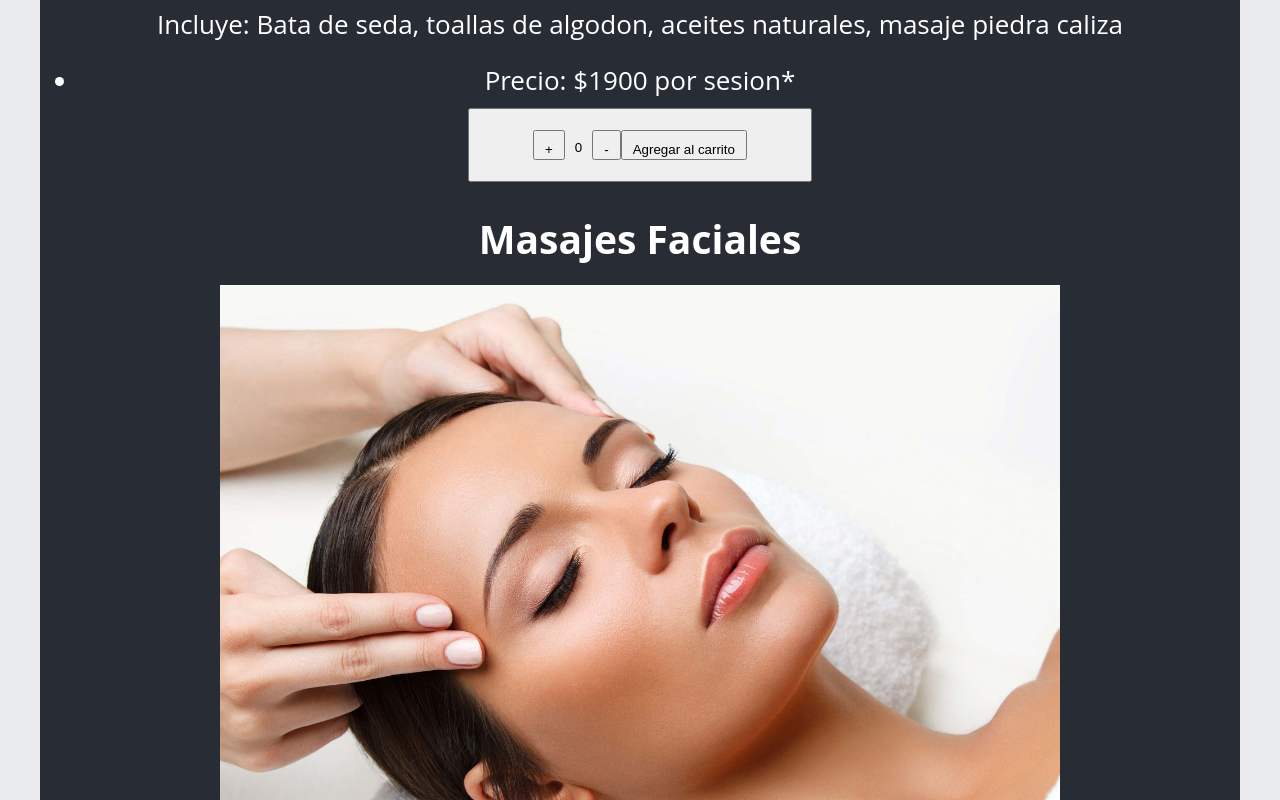
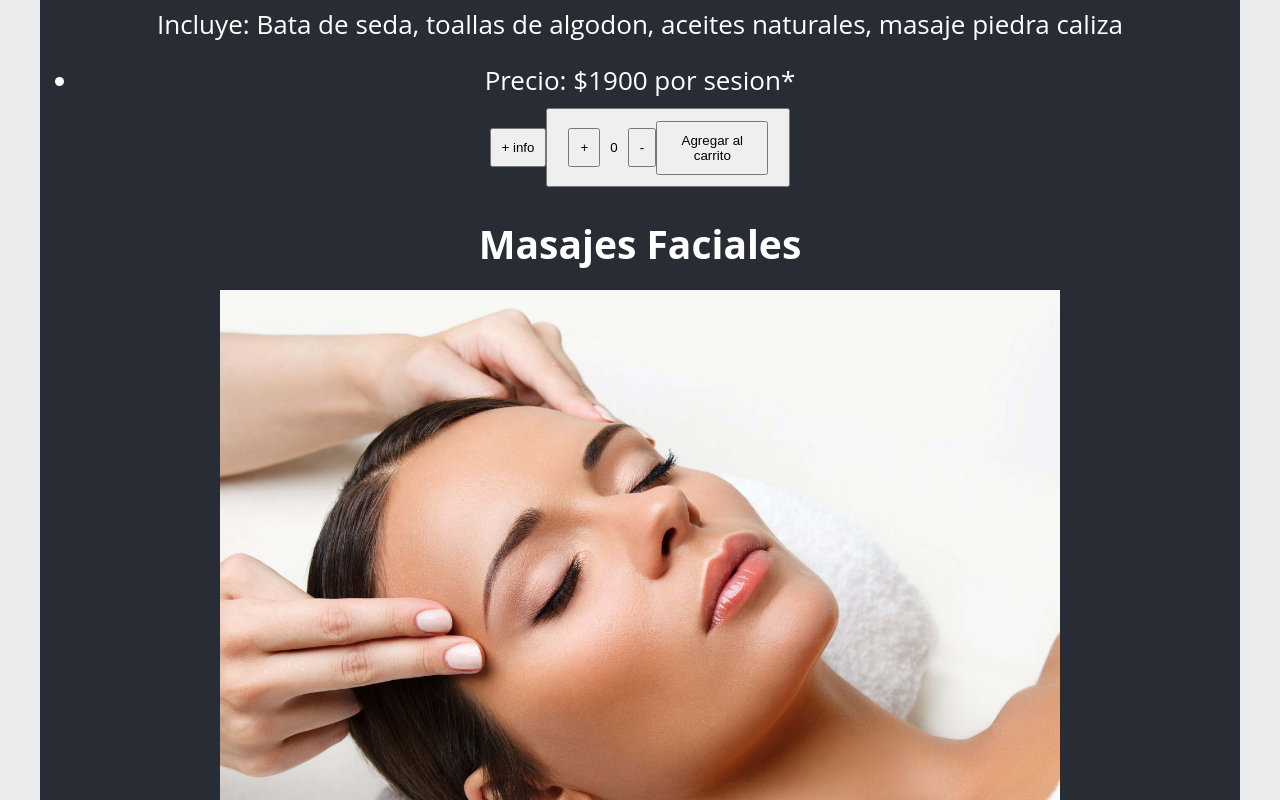
Before and after one commit to edperez88/ecommerce-app-react, a React (Create React App) app in the folder src/my-app-react/: page / in a window 1280 px wide. Shown: the part 980-1780 px from the top of the page. Built offline with nearby package versions, Linux system fonts and the light colour scheme.

Commit message:
btn cards y detalles

```diff
--- a/src/my-app-react/src/asyncMock.js
+++ b/src/my-app-react/src/asyncMock.js
@@ -8,7 +8,7 @@ const Servicios = [
         incluye: 'Incluye: Bata de seda, toallas de algodon, aceites naturales, masaje piedra caliza',
         img: './images/img-masajes-3.jpg',
         id: '1',
-        cat: 'desco',
+        detalle:'+ info',
         stock:10
 
     },
@@ -19,7 +19,7 @@ const Servicios = [
         incluye: 'Incluye: Bata de seda, toallas de algodon, aceites naturales',
         img: 'images/img-facial-1.jpg',
         id: '2',
-        cat: 'facial',
+        detalle:'+ info',
         stock:10
     },
     {
@@ -29,7 +29,7 @@ const Servicios = [
         incluye: 'Incluye: Camara de sauna privada, Bata de seda, toallas de algodon, aceites naturales, cremas exfoliantes',
         img: 'images/Sola-3.jpg',
         id: '3',
-        cat: 'sauna',
+        detalle:'+ info',
         stock:10
 
 
--- a/src/my-app-react/src/components/Counter/Counter.css
+++ b/src/my-app-react/src/components/Counter/Counter.css
@@ -2,6 +2,7 @@
 {
     display: flex;
     justify-content: center;
-    width: 300px;
-    height: 30px;
+    align-items: center;
+    width: 200px;
+    height: 35px;
 }
--- a/src/my-app-react/src/components/item/Item.css
+++ b/src/my-app-react/src/components/item/Item.css
@@ -1,6 +1,7 @@
 *
 {
     margin: 0px; padding: 10px;
+
 
 
 }
@@ -13,6 +14,13 @@ img
     padding: 10px;
     height: 65%;
     width: 75%;
+}
+.button
+{
+    display: flex;
+    justify-content: center;
+    width: 100px;
+    height: 25px;
 }
 
 .h2
@@ -37,7 +45,7 @@ img
 
     background-color: azure;
 }
-a
+li
 {
-    text-align: center;
+    text-decoration: none;
 }
--- a/src/my-app-react/src/components/item/Item.js
+++ b/src/my-app-react/src/components/item/Item.js
@@ -11,7 +11,7 @@ const Item=({service})=>
                 <h5>{service.duracion}</h5>
                 <p>{service.incluye}</p>
                 <li>{service.precio}</li>
-
+                <button>{service.detalle}</button>
                 <button><Contador/></button>
 
             </div>
```
